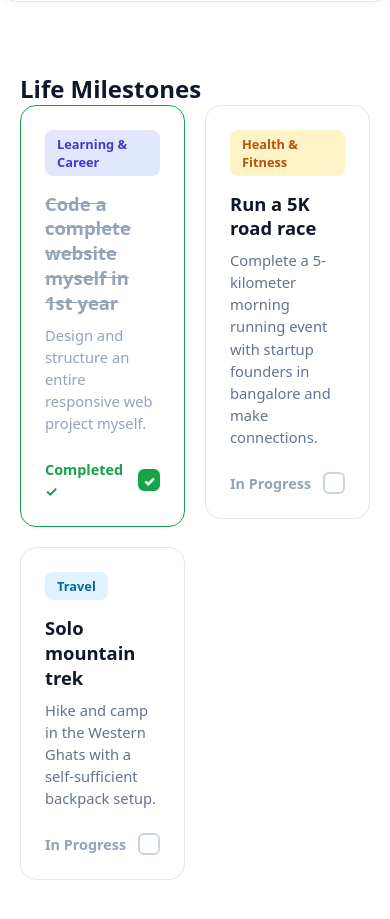
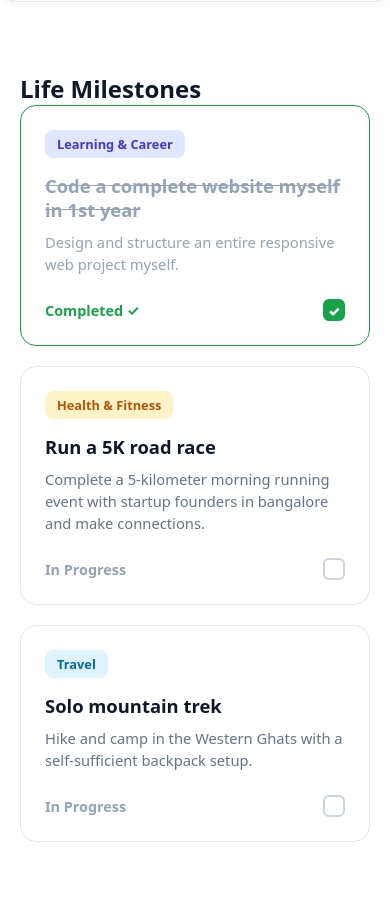
Before and after one commit to VIKAS-555/My_Bucket_List, a plain HTML site: page index.html in a window 390 px wide. Shown: the part 737-1656 px from the top of the page. After the commit the page ends 1619 px from the top, so only its background shows below. Drawn offline with Linux system fonts and the light colour scheme.

Commit message:
Added responsive layout for mobile screens

```diff
--- a/style.css
+++ b/style.css
@@ -308,3 +308,9 @@ body {
   font-size: 0.85rem;
   font-weight: 900;
 }
+
+@media (max-width: 700px) {
+  .milestones-grid {
+    grid-template-columns: 1fr;
+  }
+}
```
